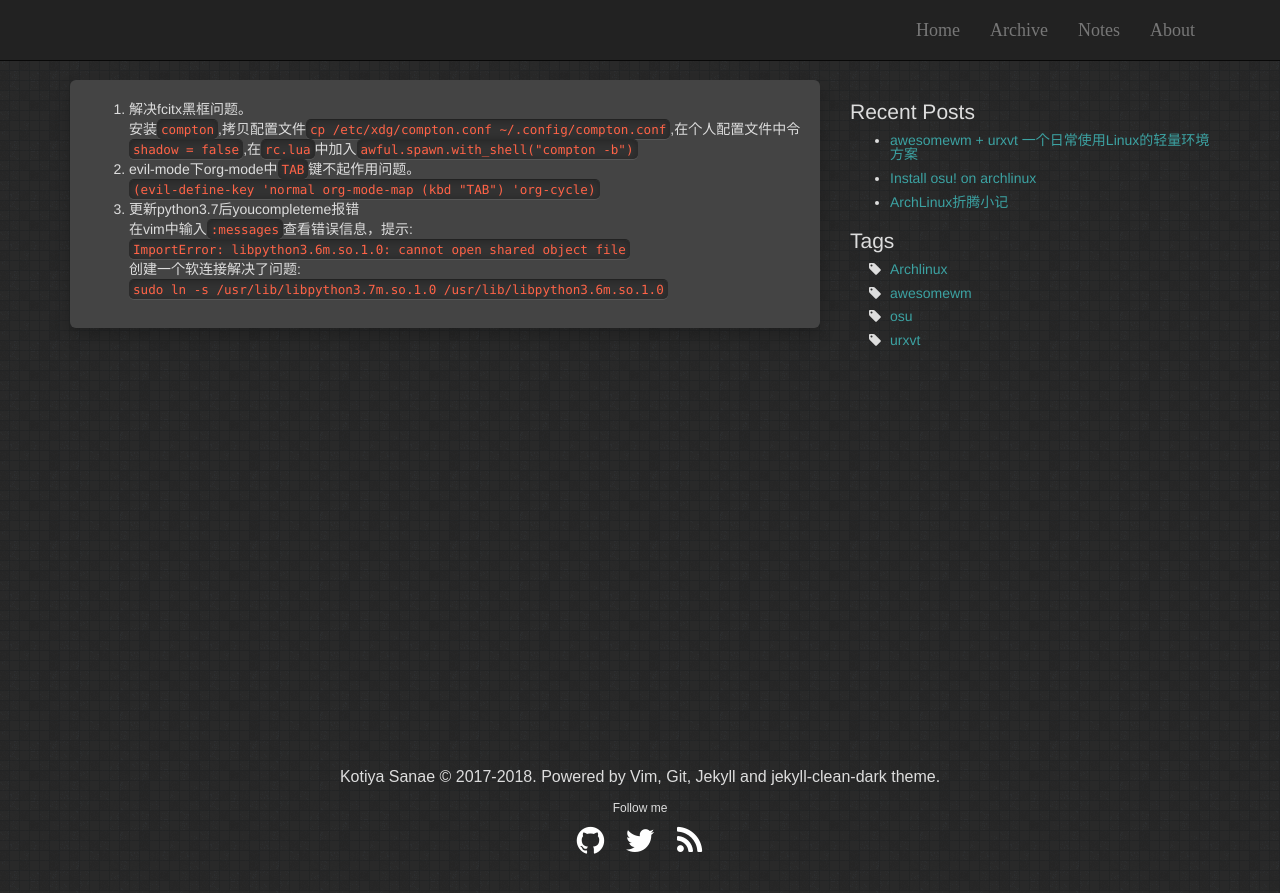
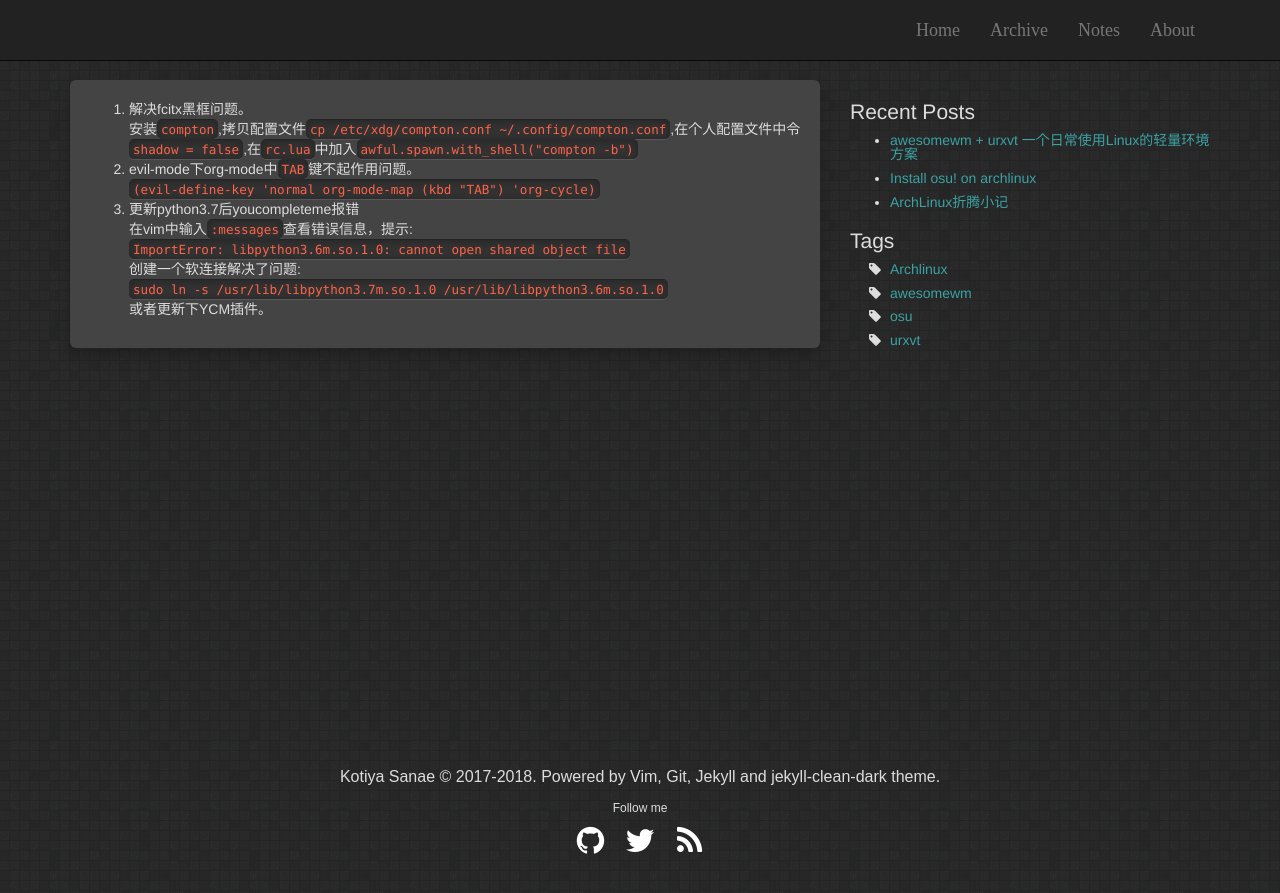
Before and after one commit to tianhongw/tianhongw.github.io, a Jekyll site: the page built from notes.md, in a window 1280 px wide. Shown: the top 893 px of the page. Built offline with Jekyll 4.4.1, drawn with Linux system fonts in a browser that asks for light colours.

Commit message:
update notes.md

```diff
--- a/notes.md
+++ b/notes.md
@@ -11,3 +11,4 @@ title: Notes
 `ImportError: libpython3.6m.so.1.0: cannot open shared object file`
 创建一个软连接解决了问题:
 `sudo ln -s /usr/lib/libpython3.7m.so.1.0 /usr/lib/libpython3.6m.so.1.0`
+或者更新下YCM插件。
```
